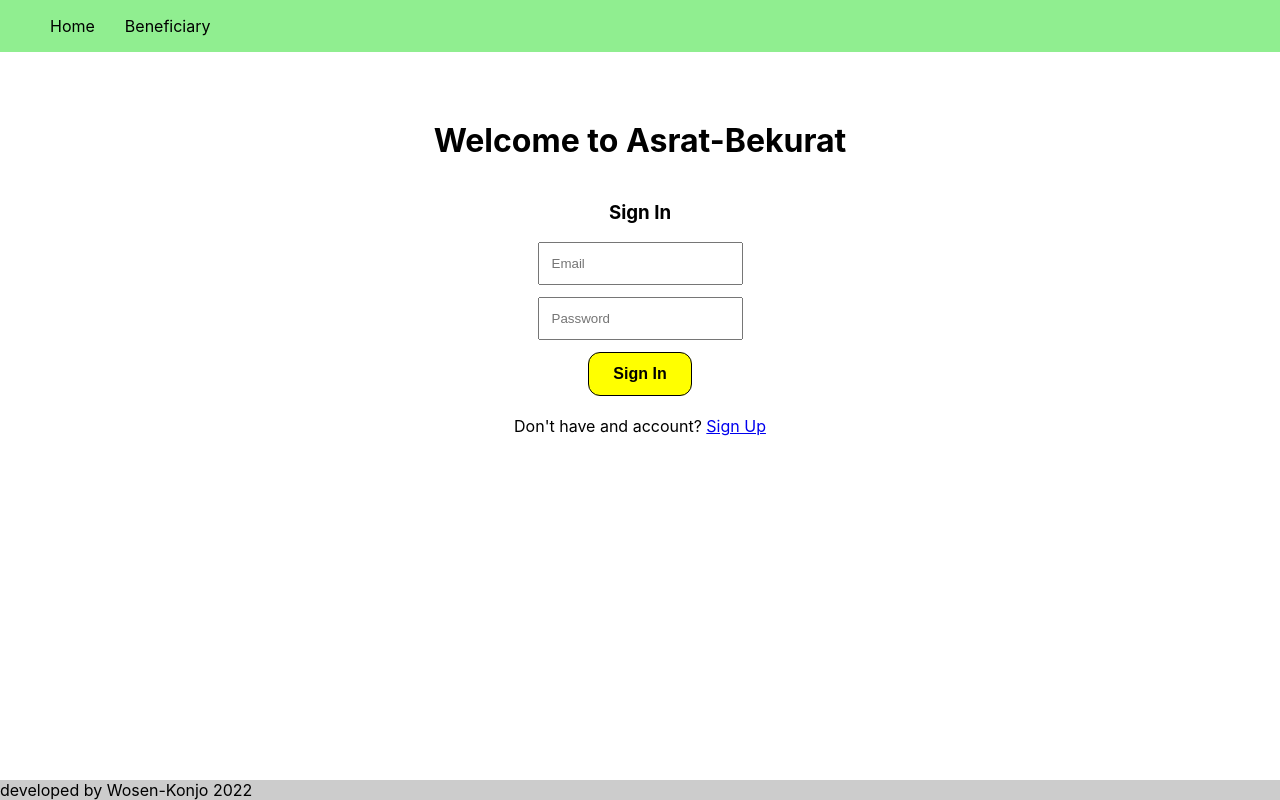
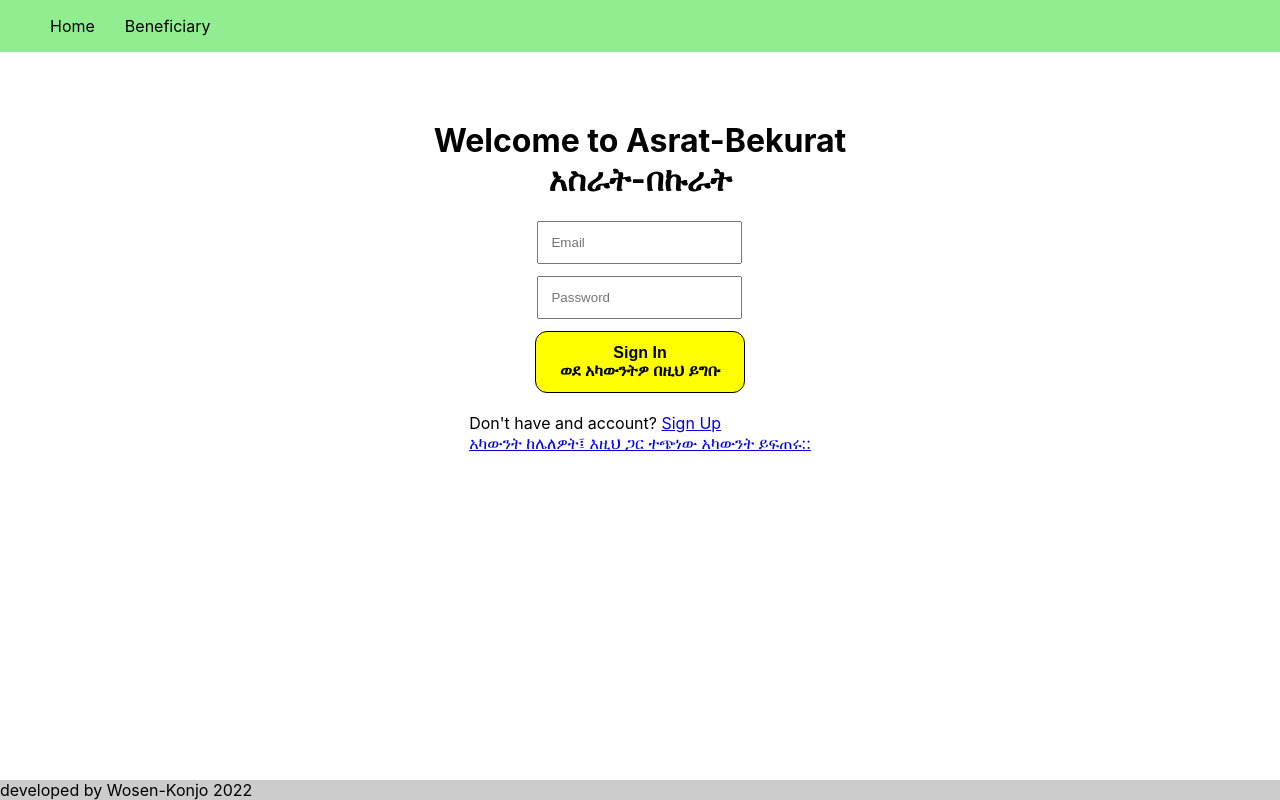
Before and after one commit to Wosen100/Bekurat, a React (Create React App) app: page / in a window 1280 px wide. Built offline with nearby package versions, Linux system fonts and the light colour scheme.

Commit message:
refactor(Landingpage and Login): added amharic text

```diff
--- a/src/components/common/SocialShareIcons.tsx
+++ b/src/components/common/SocialShareIcons.tsx
@@ -22,6 +22,7 @@ export default function SocialShareButton({ url }: SocialShareProps) {
             "messenger",
             "facebook",
             "twitter",
+
           ],
           padding: 12, // padding within buttons (INTEGER)
           radius: 4, // the corner radius on each button (INTEGER)
--- a/src/pages/LandingPage.tsx
+++ b/src/pages/LandingPage.tsx
@@ -18,13 +18,14 @@ const LandingPage = () => {
             <HeaderAndFooterWrapper>
                 <MainHeaderWrapper>
                     <h1>
-                        Welcome to <strong>Asrat-Bekurat</strong>
+                        Welcome to <strong>Asrat-Bekurat</strong> <br />
+                        <strong> አስራት-በኩራት  </strong>
                     </h1>
                 </MainHeaderWrapper>
                 <Grid container justifyContent={"center"} flexDirection="column" alignItems={"center"}>
                     <Login />
                     <br />
-                    <span> Don't have and account? <Link to="/signup"> Sign Up </Link></span>
+                    <span> Don't have and account? <Link to="/signup"> Sign Up <br /> አካውንት ከሌለዎት፤ እዚህ ጋር ተጭነው አካውንት ይፍጠሩ:: </Link></span>
                 </Grid>
             </HeaderAndFooterWrapper>
 
--- a/src/pages/auth/Login.tsx
+++ b/src/pages/auth/Login.tsx
@@ -82,7 +82,7 @@ const Login = () => {
   return (
     <div>
       <FormWrapper className="form-container">
-      <h3>Sign In</h3>
+
 
       {error.error && <label style={{ color: "red" }}>{error.message}</label>}
       {user && <Navigate to="/beneficiaries" replace={true} />}
@@ -97,7 +97,7 @@ const Login = () => {
             onChange={(e) => setPassword(e.target.value)}
             placeholder="Password"
           />
-          <button>Sign In</button>
+          <button>Sign In <br /> ወደ አካውንትዎ በዚህ ይግቡ </button>
         </form>
       </FormWrapper>
     </div>
```
